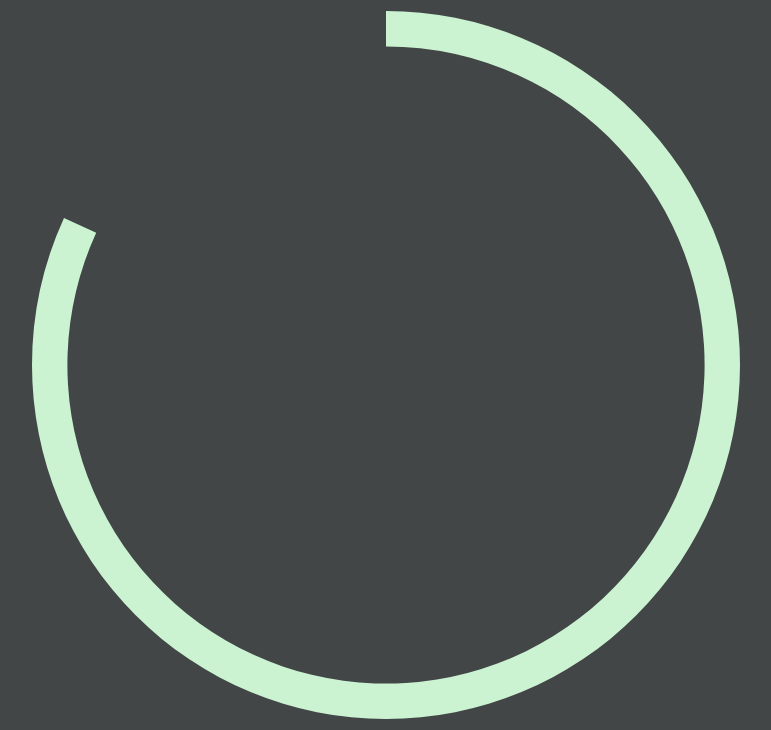
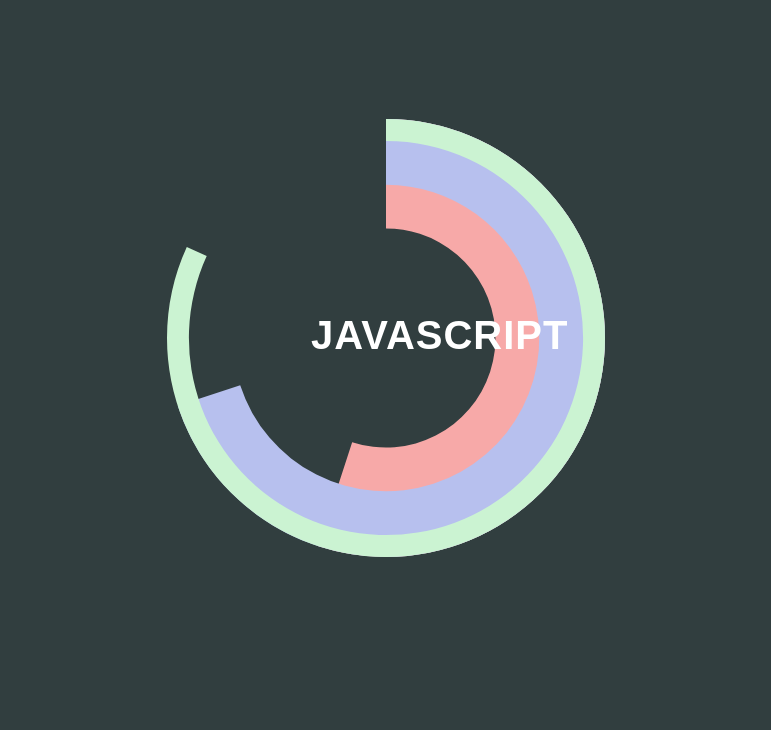
Before and after one commit to letitiat/Doughnut, a plain HTML site: page index.html in a window 1280 px wide. Shown: the top 730 px of the page, without its empty margins (254-1025 px from the left). Drawn offline with nearby package versions, Linux system fonts and the light colour scheme; a web font is replaced by a local one.

Commit message:
Update style.css

```diff
--- a/style.css
+++ b/style.css
@@ -1,51 +1,46 @@
-html,body {
-  padding: 0;
-  margin: 0;
-  width: 100%;
-  height: 100%
+@font-face {
+  font-family: bigNoodle;
+  src: url(fonts/big_noodle_titling-webfont.woff);
 }
 
 body {
-  background-color: #424647;
+  background-color: #313E3F;
 }
 
+.doughnuts {
+  margin-top: 100px;
+  position: relative;
+  width: 800px;
+  height: 450px;
+  align-self: center;
+}
+
+.container {
+  height: 100%;
+  width: 100%;
+  display: flex;
+  justify-content: center;
+  align-content: center;
+}
   .caption {
-    font-family: Lato,sans-serif;
-    color: #222;
-    font-size: 12px;
+    top: 205px;
+    left: 325px;
+    font-family: bigNoodle,sans-serif;
+    color: #fff;
+    font-size: 40px;
     font-weight: 600;
     position: absolute;
-    width: 100%;
-    height: 100%;
     text-align: center;
-    line-height: 300px;
     text-transform: uppercase;
     letter-spacing: 1px;
     white-space: nowrap;
-    width: 300px;
   }
 
- .circle01 {
+ .doughnut1 {
     position: absolute;
-    top: 0px;
-    left: 0px;
+    z-index: 1;
   }
 
-.circle02 {
-    position: absolute;
-    top: 20px;
-    left: 0px;
-  }
-
-.circle03 {
-    position: absolute;
-    top: 50px;
-    left: 0px;
-  }
-
-  .chart03 .circle01,
-  .chart03 .circle02,
-  .chart03 .circle03,
-  .chart03 .frame {
+.doughnut2 {
     position: absolute;
   }
```
